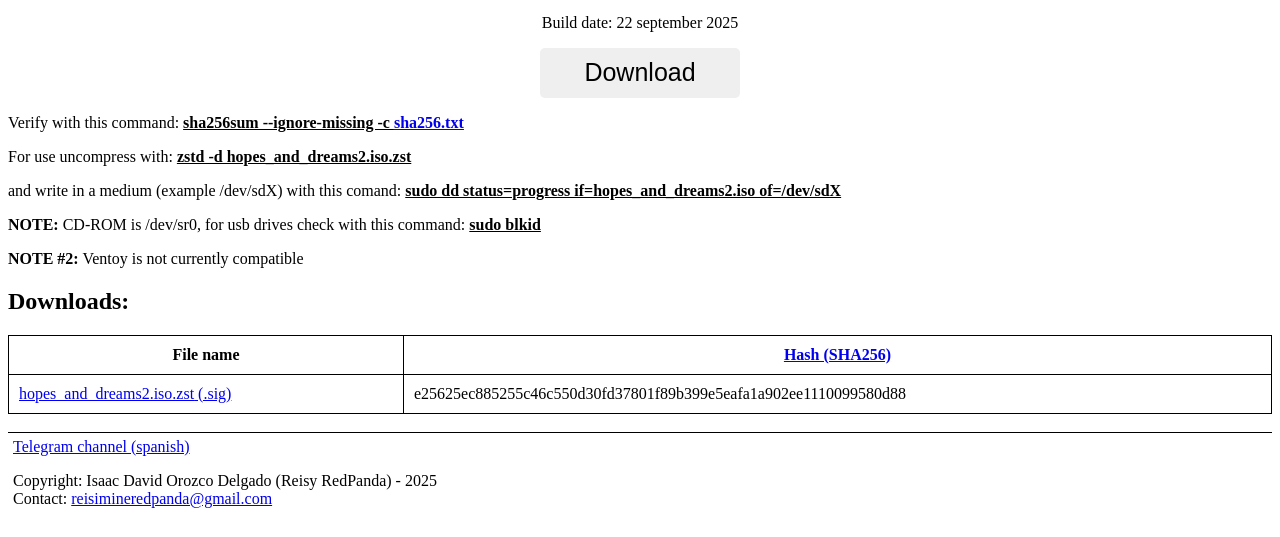
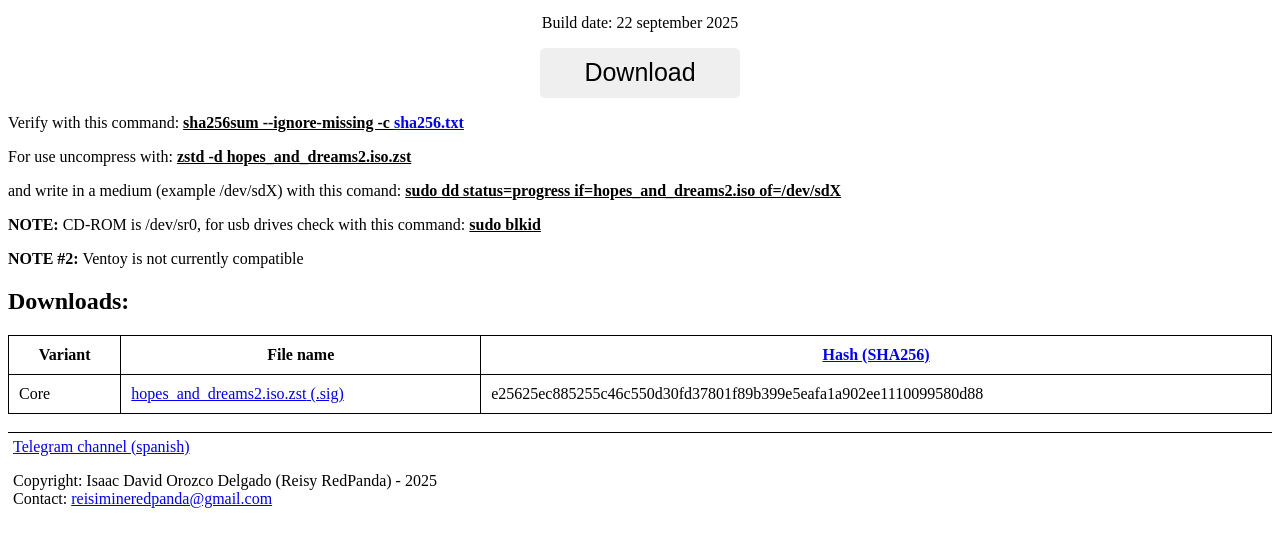
Before and after one commit to RedWareSoft/panwah, a plain HTML site: page index.html in a window 1280 px wide. Shown: the part 420-957 px from the top of the page. Drawn offline with Linux system fonts and the light colour scheme.

Commit message:
index.html: Adding Variant column

```diff
--- a/index.html
+++ b/index.html
@@ -19,10 +19,12 @@
 	<h2>Downloads:</h2>
 	<table id="downloads">
 		<tr>
+			<th>Variant</th>
 			<th>File name</th>
 			<th><a href="https://github.com/RedWareSoft/panwah/releases/download/v0.1-alpha-22.9.2025/sha256.txt">Hash (SHA256)</a></th>
 		</tr>
 		<tr>
+			<td>Core</td>
 			<td><a href="https://github.com/RedWareSoft/panwah/releases/download/v0.1-alpha-22.9.2025/hopes_and_dreams2.iso.zst">hopes_and_dreams2.iso.zst</a><a href="https://github.com/RedWareSoft/panwah/releases/download/v0.1-alpha-22.9.2025/hopes_and_dreams2.iso.zst.sig"> (.sig)</a></td>
 			<td>e25625ec885255c46c550d30fd37801f89b399e5eafa1a902ee1110099580d88</td>
 		</tr>
```
